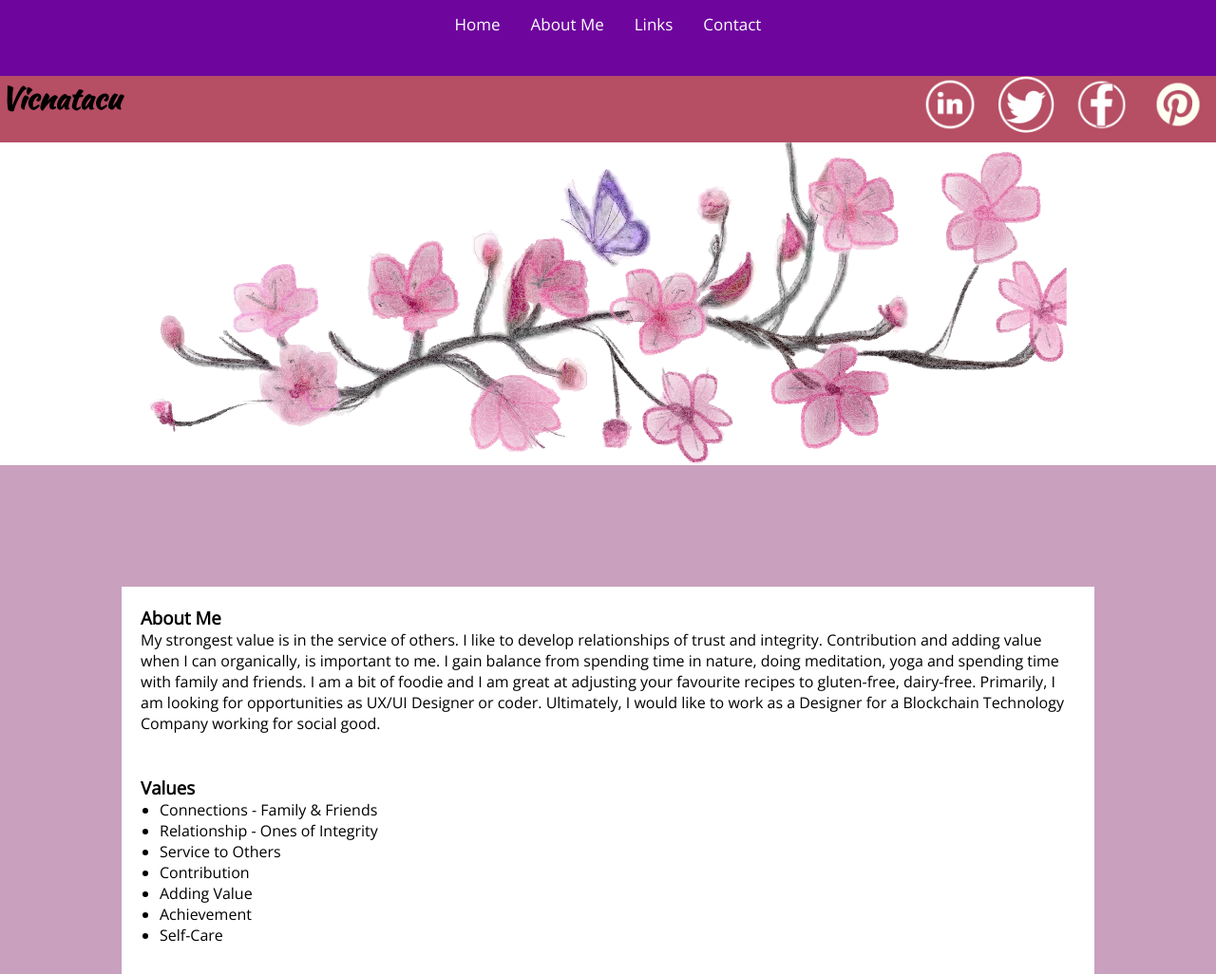
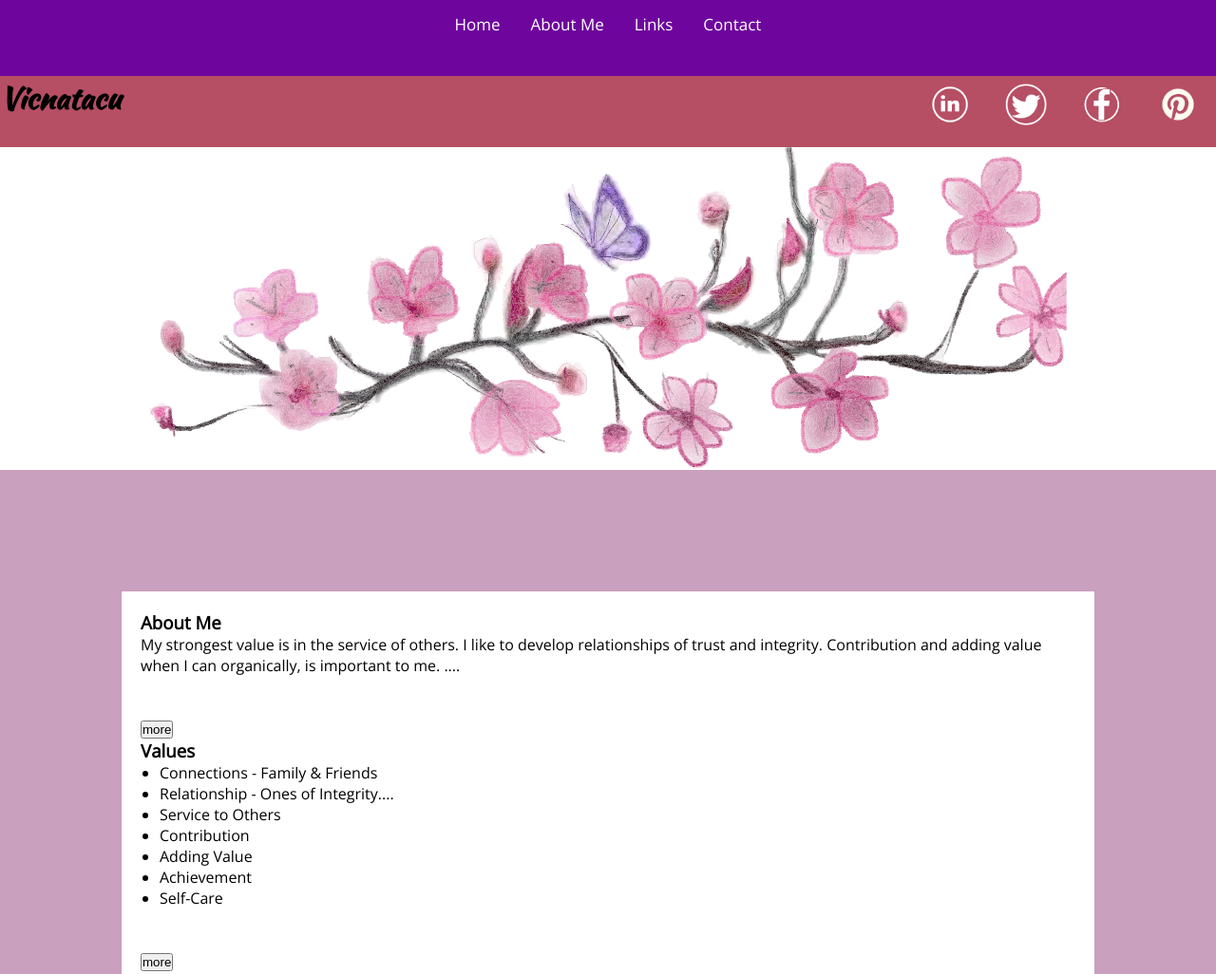
Before and after one commit to vicnatacu/ft-Portfolio, a plain HTML site: page index.html in a window 1280 px wide. Shown: the top 1026 px of the page at 95% size. Drawn offline with nearby package versions, Linux system fonts and the light colour scheme.

Commit message:
changes header and footer

```diff
--- a/css/style.scss
+++ b/css/style.scss
@@ -70,22 +70,9 @@ header {
     @include full-width-centered();
     flex-wrap: wrap;
     background-color:#B64E64;
-    height: 70px;
+    height: 75px;
     font-family: 'Kaushan Script', cursive;
-    // &.headericon {
-    //     height: 50px;
-    //     margin: 0.5em;
-    //     margin-bottom: 0;
-    //     position: absolute;
-    //     right: 0px;
-    //     padding: 5px;
-    //     float: right;
-    //     object-fit: contain;
-    //     h1 {
-    //         float: left;
-    //     }
 
-    // }
 }
 header #name {
     flex:3;
@@ -95,11 +82,18 @@ header #headericons {
     display: flex;
     justify-content: flex-end;
     a.headericon {
+        margin: 8px;
         padding: 0 10px;
     }
 }
 
+.more {
+    display: none;
+    #myBtn {
+        display: inline-block;
 
+    }
+}
 
 
 footer {
@@ -113,7 +107,7 @@ footer {
 
 .footericon {
         height: 30px;
-        margin: 0.5em;
+        margin: 1em;
         margin-bottom: 0;
 
 
@@ -202,6 +196,9 @@ section {
 
 
 
+
+
+/* The "responsive" class is added to the topnav with JavaScript when the user clicks on the icon. This class makes the topnav look good on small screens (display the links vertically instead of horizontally) */
 @media screen and (max-width: 600px) {
     .topnav a:not(:first-child) {
         display: none;
@@ -211,10 +208,6 @@ section {
         float: right;
         display: block;
     }
-}
-
-/* The "responsive" class is added to the topnav with JavaScript when the user clicks on the icon. This class makes the topnav look good on small screens (display the links vertically instead of horizontally) */
-@media screen and (max-width: 600px) {
     .topnav.responsive {
         position: relative;
     }
@@ -231,6 +224,7 @@ section {
         text-align: left;
     }
 }
+
 
 
 
--- a/index.html
+++ b/index.html
@@ -9,6 +9,7 @@
     <link rel="stylesheet" href="css/style.css">
     <link rel="stylesheet" href="https://cdnjs.cloudflare.com/ajax/libs/font-awesome/4.7.0/css/font-awesome.min.css">
     <script src="nav.js"></script>
+    <script src="read.js"></script>
     <title>Vicnatacu</title>
 
 </head>
@@ -21,6 +22,7 @@
             <a href="#projects">Links</a>
             <a href="#contact">Contact</a>
             <a href="javascript:void(0);" class="icon" onclick="myFunction()">
+
                 <i class="fa fa-bars"></i>
             </a>
         </nav>
@@ -51,25 +53,34 @@
 
         <section class="about">
             <a id="about"></a>
+            <div>
                 <h3>About Me</h3>
+
                 <p>My strongest value is in the service of others. I like to develop relationships of trust
                     and integrity. Contribution and adding value when I can organically, is important to me.
-                I gain balance from spending time in nature, doing meditation, yoga and spending time with
+                    <span class="dots">....</span><span class="more"> I gain balance from spending time in nature, doing
+                        meditation, yoga and spending time with
                         family and friends. I am a bit of foodie and I am great at adjusting your favourite recipes
-                to gluten-free, dairy-free. Primarily, I am looking for opportunities as UX/UI Designer or coder.
+                        to gluten-free, dairy-free. Primarily, I am looking for opportunities as UX/UI Designer or
+                        coder.
                         Ultimately, I would like to work as a Designer for a Blockchain Technology Company
                         working for social good.
-            </p><br><br>
+                    </span></p><br><br>
+                    <button onclick="readFunction()" class="myBtn">more</button>
+            </div>
+            <div>
                 <h3>Values</h3>
                 <ul>
                     <li>Connections - Family &amp; Friends</li>
-                <li>Relationship - Ones of Integrity</li>
+                    <li>Relationship - Ones of Integrity<span class="dots">....</span><span class="more"></span></li>
                         <li>Service to Others </li>
                         <li>Contribution</li>
                         <li>Adding Value</li>
                         <li>Achievement</li>
                         <li>Self-Care</li>
                 </ul><br><br>
+                <button onclick="readFunction()" class="myBtn">more</button>
+            </div>
             <h3>Professional</h3>
             <table>
                 <tr>
--- /dev/null
+++ b/read.js
@@ -0,0 +1,15 @@
+function readFunction() {
+    var dots = document.getElementById("dots");
+    var moreText = document.getElementById("more");
+    var btnText = document.getElementById("myBtn");
+
+    if (dots.style.display === "none") {
+      dots.style.display = "inline";
+      btnText.innerHTML = "Read more";
+      moreText.style.display = "none";
+    } else {
+      dots.style.display = "none";
+      btnText.innerHTML = "Read less";
+      moreText.style.display = "inline";
+    }
+  }
```
Also changed, not shown: css/style.css, 2 other files. Lines whose indentation alone changed are shown as unchanged.
